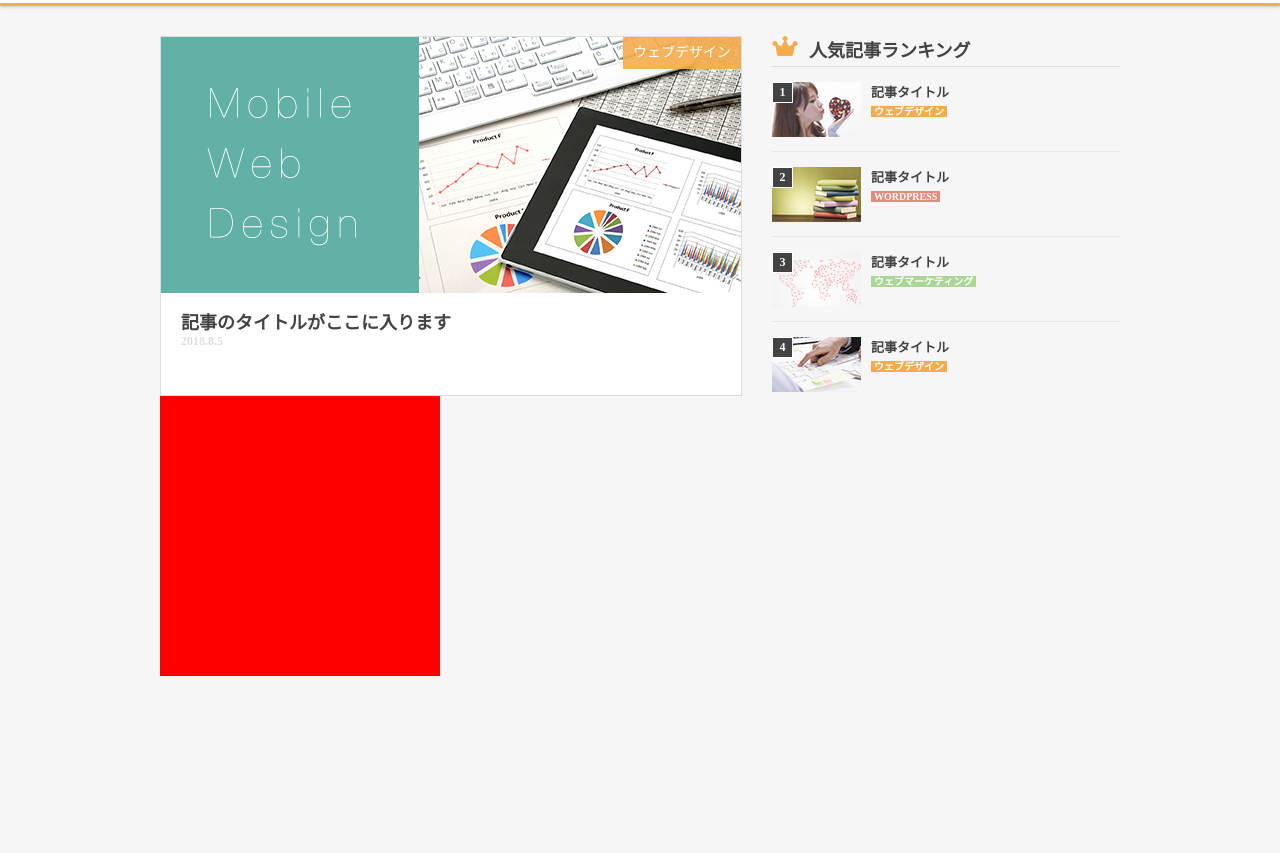
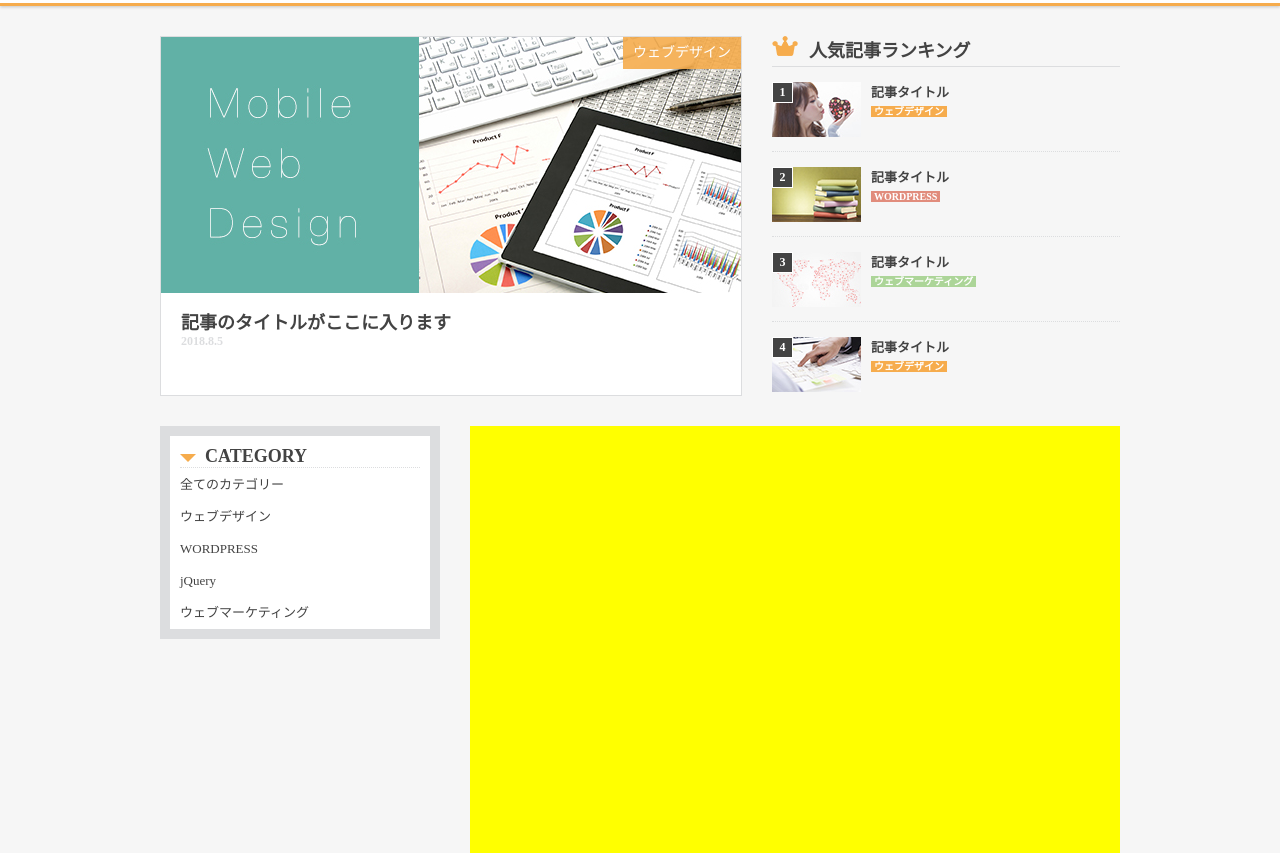
Before and after one commit to junichiseki0831/design-leaker, a plain HTML site: page index.html in a window 1280 px wide. Shown: the part 99-952 px from the top of the page. Before the commit the page ends 800 px from the top, so only its background shows below. Drawn offline with Linux system fonts and the light colour scheme.

Commit message:
CreateSidebar1

```diff
--- a/index.html
+++ b/index.html
@@ -95,10 +95,24 @@
 
     </div>
 
+    <div class="cf">
 
-    <div id="top_left"></div>
+      <div id="top_left">
+        <div id="top_category">
+          <h3>CATEGORY</h3>
+          <ul>
+            <li><a href="#">全てのカテゴリー</a></li>
+            <li><a href="#">ウェブデザイン</a></li>
+            <li><a href="#">WORDPRESS</a></li>
+            <li><a href="#">jQuery</a></li>
+            <li><a href="#">ウェブマーケティング</a></li>
+          </ul>
+        </div>
+      </div>
 
-    <div id="top_right"></div>
+      <div id="top_right"></div>
+
+    </div>
 
   </div>
 
--- a/style.css
+++ b/style.css
@@ -260,8 +260,36 @@ span.webmarketing {
 ========================================= */
 div#top_left {
   width: 280px;
-  height: 280px;
-  background-color: red;
+  height: auto;
+  float: left;
+  margin-top: 30px;
+}
+
+div#top_category {
+  width: 240px;
+  height: auto;
+  background-color: #fff;
+  padding: 10px;
+  border: 10px solid #dcdddf;
+}
+
+div#top_category h3 {
+  font-size: 18px;
+  font-weight: bold;
+  background: url(images/category_icon.png) no-repeat left 8px;
+  padding-left: 25px;
+  border-bottom: 1px dotted #dcdddf;
+  margin-bottom: 10px;
+}
+
+div#top_category ul li {
+  font-size: 13px;
+  margin-bottom: 19px;
+  line-height: 1;
+}
+
+div#top_category ul li:last-child {
+  margin-bottom: 0;
 }
 
 
@@ -270,4 +298,10 @@ div#top_left {
 /* ========================================
     ライト
 ========================================= */
-div#top_right
+div#top_right {
+  width: 650px;
+  height: 650px;
+  background-color: yellow;
+  float: right;
+  margin-top: 30px;
+}
```
